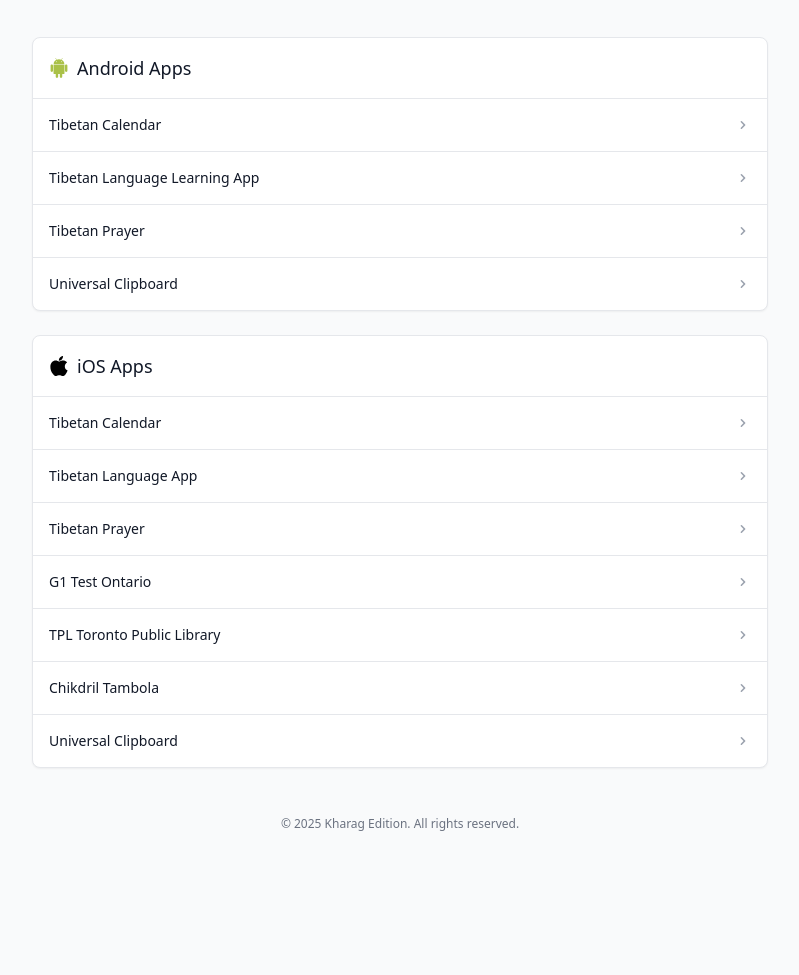
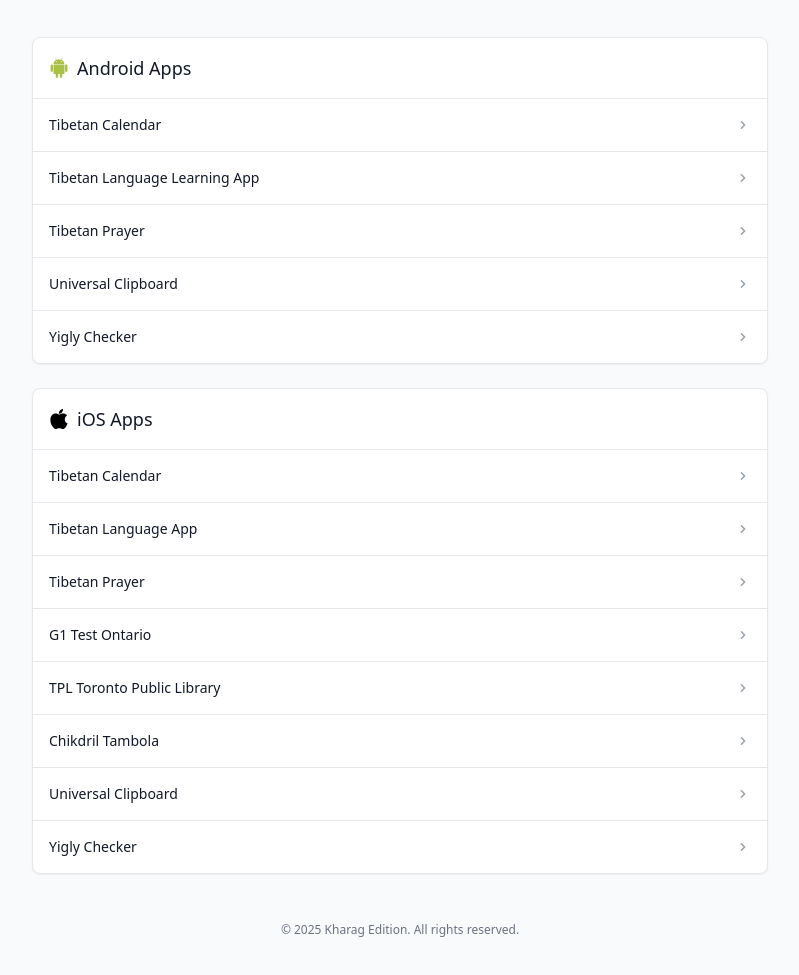
Before and after one commit to KharagEdition/privacy-policy, a plain HTML site: page index.html in a window 1280 px wide. Shown: the part 115-1090 px from the top of the page, without its empty margins (240-1039 px from the left). Before the commit the page ends 995 px from the top, so only its background shows below. Drawn offline with nearby package versions, Linux system fonts and the light colour scheme.

Commit message:
Add Yigly Checker link to index.html

```diff
--- a/index.html
+++ b/index.html
@@ -58,6 +58,14 @@
                            <a href="universal-clipboard.html" class="block p-4 hover:bg-gray-50">
                             <div class="flex justify-between items-center">
                                 <span class="text-sm font-medium text-gray-900">Universal Clipboard</span>
+                                <svg class="h-4 w-4 text-gray-400" fill="currentColor" viewBox="0 0 20 20">
+                                    <path fill-rule="evenodd" d="M7.293 14.707a1 1 0 010-1.414L10.586 10 7.293 6.707a1 1 0 011.414-1.414l4 4a1 1 0 010 1.414l-4 4a1 1 0 01-1.414 0z" clip-rule="evenodd" />
+                                </svg>
+                            </div>
+                        </a>
+                         <a href="yigly-checker.html" class="block p-4 hover:bg-gray-50">
+                            <div class="flex justify-between items-center">
+                                <span class="text-sm font-medium text-gray-900">Yigly Checker</span>
                                 <svg class="h-4 w-4 text-gray-400" fill="currentColor" viewBox="0 0 20 20">
                                     <path fill-rule="evenodd" d="M7.293 14.707a1 1 0 010-1.414L10.586 10 7.293 6.707a1 1 0 011.414-1.414l4 4a1 1 0 010 1.414l-4 4a1 1 0 01-1.414 0z" clip-rule="evenodd" />
                                 </svg>
@@ -135,6 +143,14 @@
                                 </svg>
                             </div>
                         </a>
+                          <a href="yigly-checker.html" class="block p-4 hover:bg-gray-50">
+                            <div class="flex justify-between items-center">
+                                <span class="text-sm font-medium text-gray-900">Yigly Checker</span>
+                                <svg class="h-4 w-4 text-gray-400" fill="currentColor" viewBox="0 0 20 20">
+                                    <path fill-rule="evenodd" d="M7.293 14.707a1 1 0 010-1.414L10.586 10 7.293 6.707a1 1 0 011.414-1.414l4 4a1 1 0 010 1.414l-4 4a1 1 0 01-1.414 0z" clip-rule="evenodd" />
+                                </svg>
+                            </div>
+                        </a>
                     </div>
                 </div>
             </div>
```
